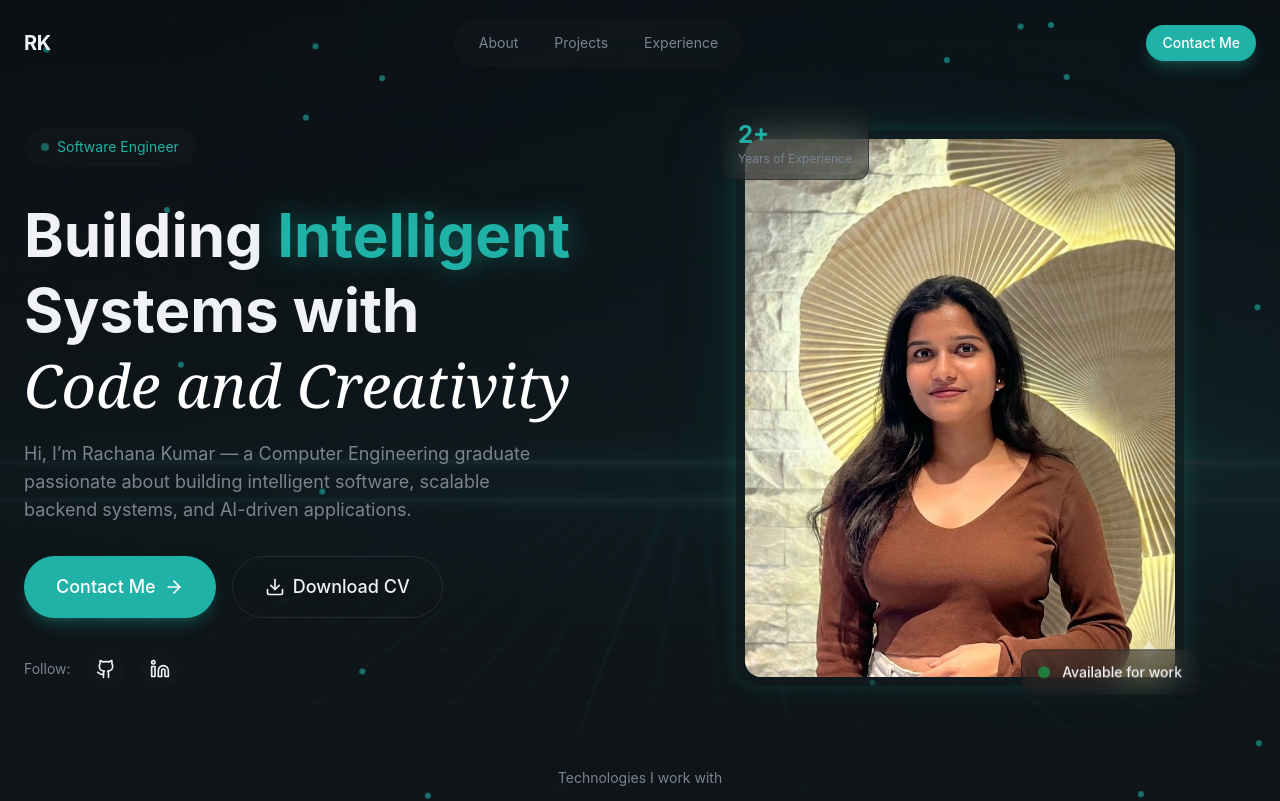
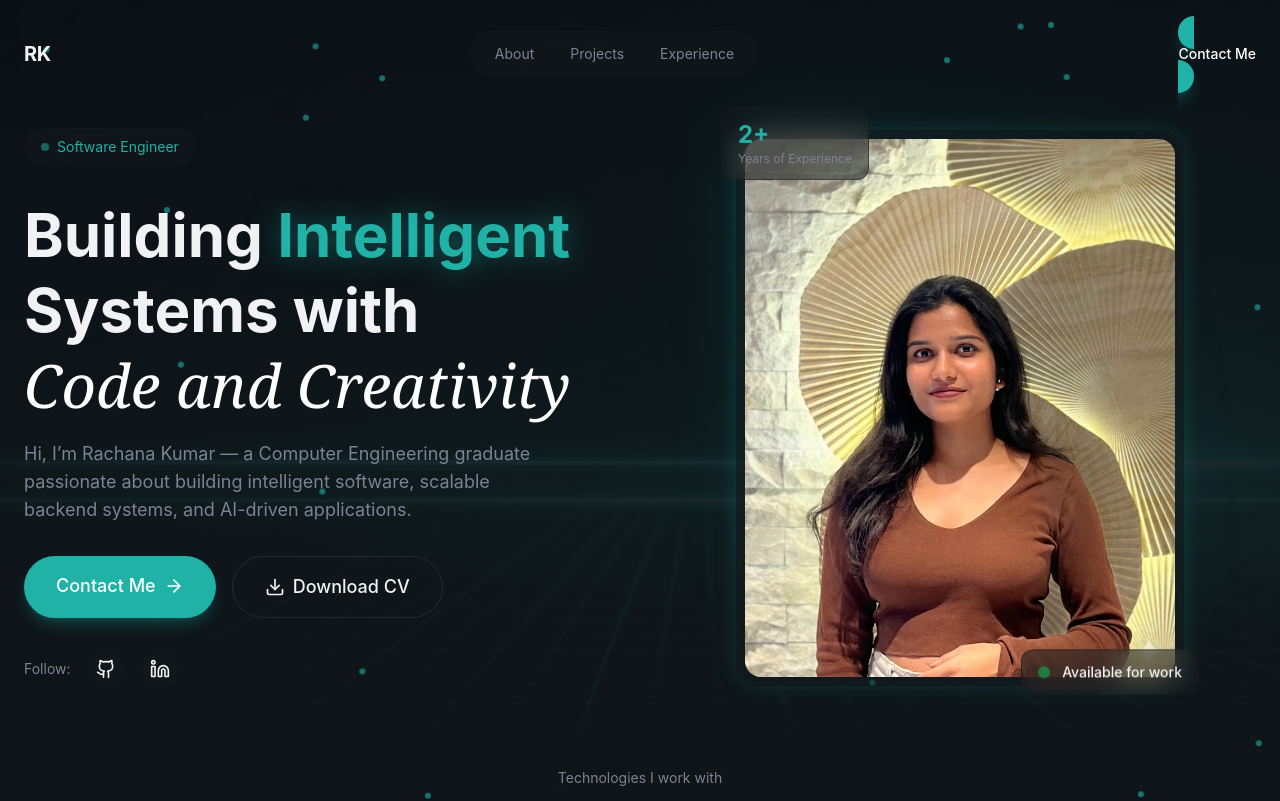
Before and after one commit to Rachana-Kumar/Dev_personal_portfolio, a React (Vite) app: page / in a window 1280 px wide. Shown: the top 801 px of the page. Built offline with nearby package versions, Linux system fonts and the light colour scheme.

Commit message:
feat: update Button component to support href prop and modify usage in Navbar and Hero sections

```diff
--- a/src/components/Button.jsx
+++ b/src/components/Button.jsx
@@ -1,4 +1,4 @@
-export const Button = ({ className, size = "default", children, ...props}) => {
+export const Button = ({ className, size = "default", children, href, ...props}) => {
   const baseClasses =
     "relative overflow-hidden rounded-full font-medium focus:outline-none focus-visible:ring-2 focus-visible:ring-primary bg-primary text-primary-foreground hover:bg-primary/90 shadow-lg shadow-primary/25";
 
@@ -9,11 +9,13 @@ export const Button = ({ className, size = "default", children, ...props}) => {
   };
 
   const classes = `${baseClasses} ${sizeClasses[size]} ${className}`;
+  const Element = href ? "a" : "button";
+
   return (
-    <button className={classes} {...props}>
+    <Element className={classes} href={href} {...props}>
       <span className="relative flex items-center justify-center gap-2">
         {children}
       </span>
-    </button>
+    </Element>
   );
 };
--- a/src/layout/Navbar.jsx
+++ b/src/layout/Navbar.jsx
@@ -54,9 +54,7 @@ export const Navbar = () => {
 
         {/*CTA BUTTON*/}
         <div className="hidden md:block">
-          <a href="#contact">
-            <Button size="sm">Contact Me</Button>
-          </a>
+          <Button href="#contact" size="sm">Contact Me</Button>
         </div>
 
         {/* Mobile Menu Button */}
@@ -83,9 +81,12 @@ export const Navbar = () => {
               </a>
             ))}
 
-            <a href="#contact" onClick={() => setIsMobileMenuOpen(false)}>
-              <Button>Contact Me</Button>
-            </a>
+            <Button
+              href="#contact"
+              onClick={() => setIsMobileMenuOpen(false)}
+            >
+              Contact Me
+            </Button>
           </div>
         </div>
       )}
--- a/src/sections/Hero.jsx
+++ b/src/sections/Hero.jsx
@@ -91,7 +91,7 @@ export const Hero = () => {
 
             {/* CTA Button */}
             <div className="flex flex-wrap gap-4 animate-fade-in animation-delay-300">
-              <Button size="lg">
+              <Button href="#contact" size="lg">
                 Contact Me
                 <ArrowRight className="w-5 h-5" />
               </Button>
```
